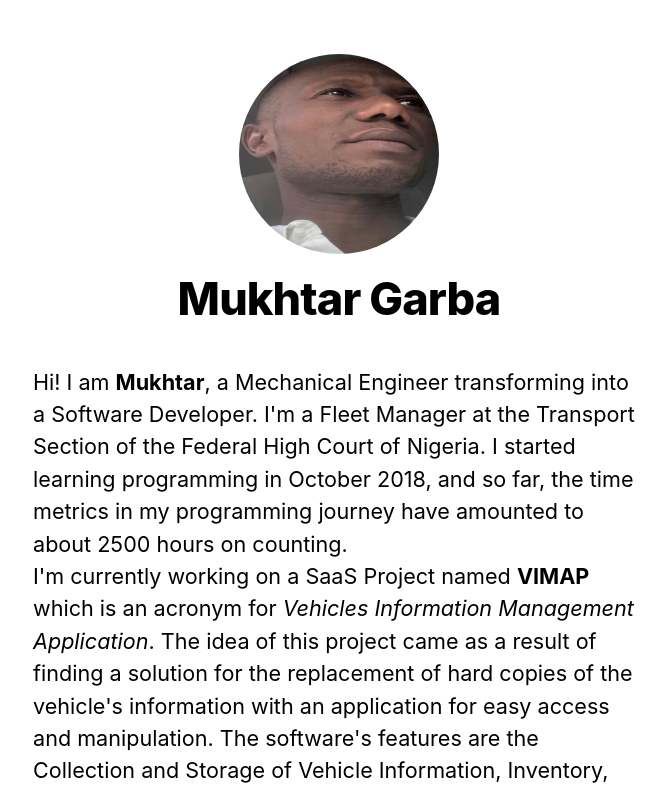
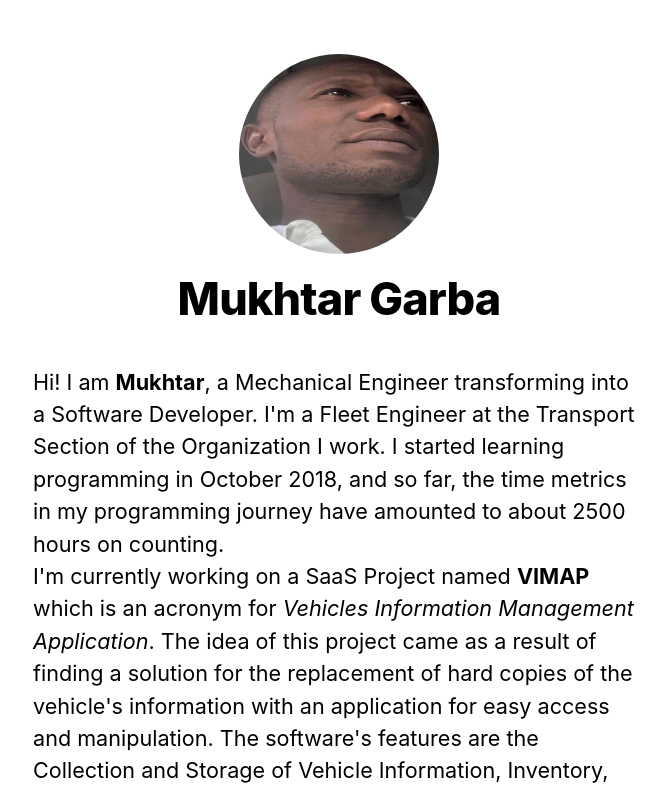
Before and after one commit to mukhtar-github/nextjs-app, a Next.js app in the folder nextjs-blog/: page / in a window 1280 px wide. Shown: the top 792 px of the page, without its empty margins (301-967 px from the left). Built offline with nearby package versions, Linux system fonts and the light colour scheme.

Commit message:
Update index.js

```diff
--- a/nextjs-blog/pages/index.js
+++ b/nextjs-blog/pages/index.js
@@ -23,7 +23,7 @@ export default function Home ({ allPostsData }) {
       <section className={utilStyles.headingMd}>
         <div>
           <p>
-            Hi! I am <strong>Mukhtar</strong>, a Mechanical Engineer transforming into a Software Developer. I'm a Fleet Manager at the Transport Section of the Federal High Court of Nigeria. I started learning programming in October 2018, and so far, the time metrics in my programming journey have amounted to about 2500 hours on counting.<br />
+            Hi! I am <strong>Mukhtar</strong>, a Mechanical Engineer transforming into a Software Developer. I'm a Fleet Engineer at the Transport Section of the Organization I work. I started learning programming in October 2018, and so far, the time metrics in my programming journey have amounted to about 2500 hours on counting.<br />
             I'm currently working on a SaaS Project named <strong>VIMAP</strong> which is an acronym for <i>Vehicles Information Management Application</i>. The idea of this project came as a result of finding a solution for the replacement of hard copies of the vehicle's information with an application for easy access and manipulation. The software's features are the Collection and Storage of Vehicle Information, Inventory, GPS tracking, Maps, Insurance updates, e.t.c. So far, I was able to build a tested development backend using Node.js, and I'm presently ongoing with some React courses to help me build a friendly interacting UI. <strong>VIMAP</strong> is a Startup project, so wish us Goodluck, please. Thank you.
           </p>
         </div>
```
